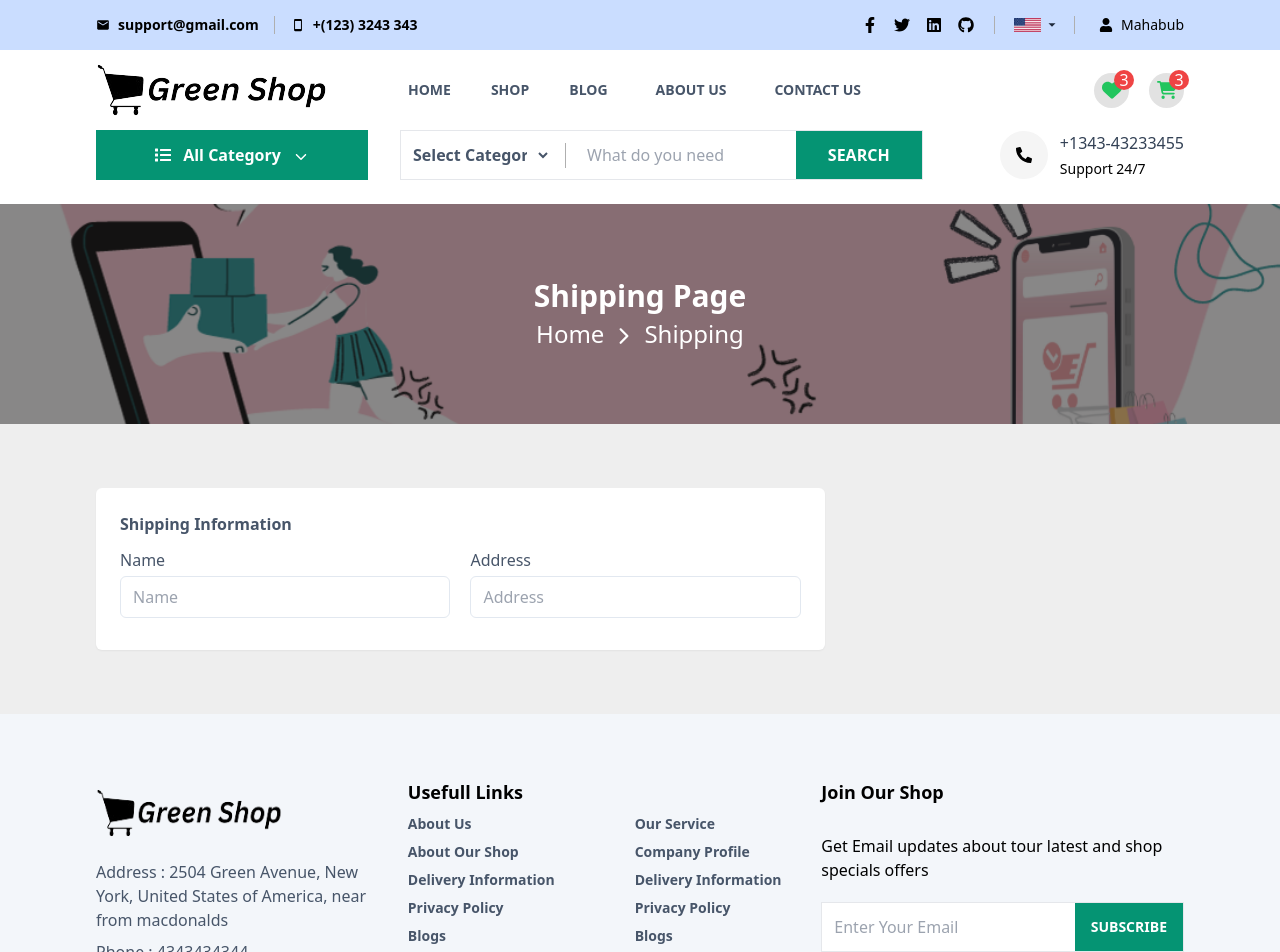
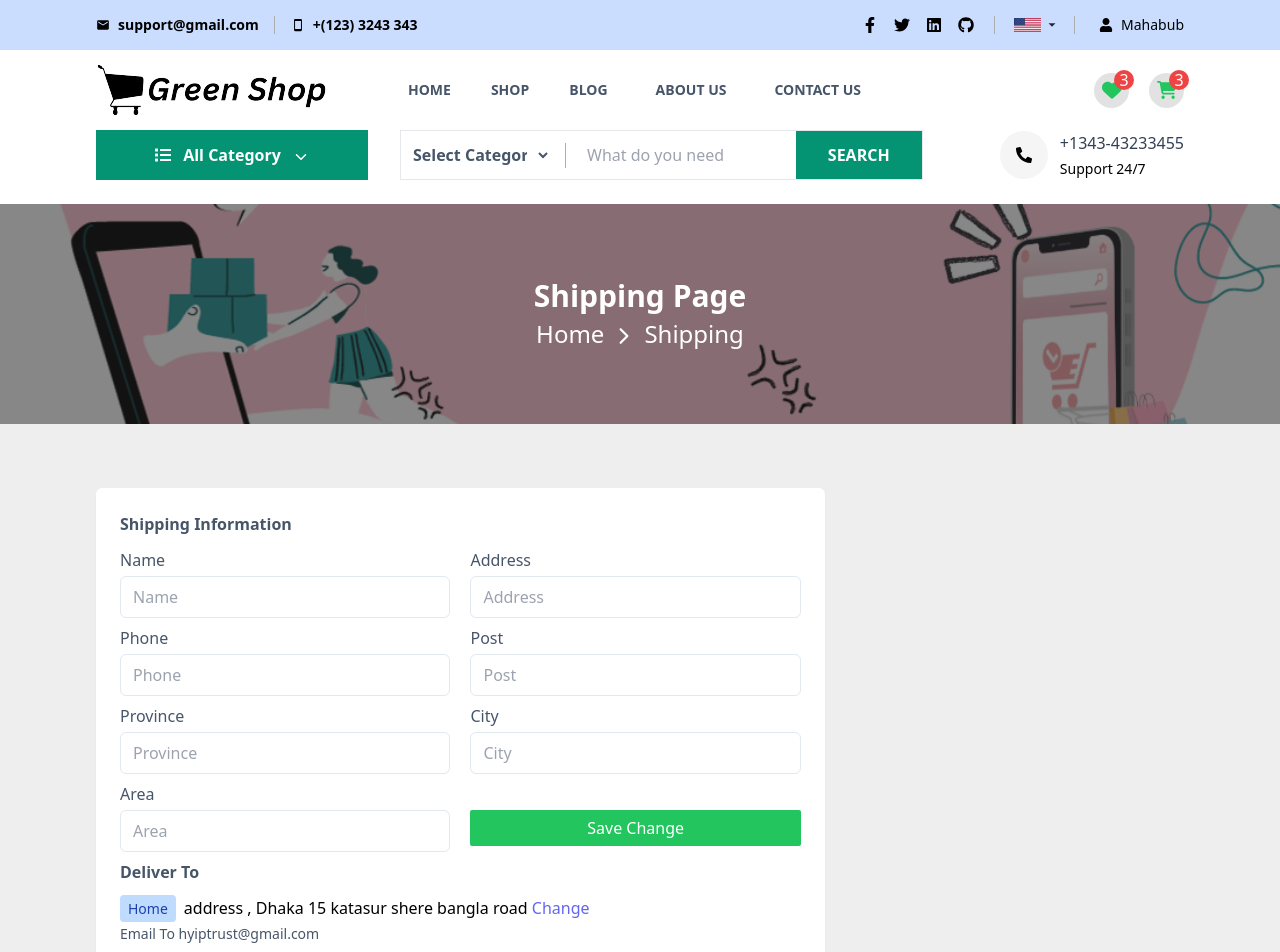
Before and after one commit to webdevmahabub/frontend-mern-multi-vendor-ecommerce, a React (Create React App) app: page /shipping in a window 1280 px wide. Shown: the top 952 px of the page. Built offline with nearby package versions, Linux system fonts and the light colour scheme.

Commit message:
Shipping Page Design Setup Part 2

```diff
--- a/src/pages/Shipping.jsx
+++ b/src/pages/Shipping.jsx
@@ -2,9 +2,13 @@
 import React from 'react';
 import Header from '../components/Header';
 import Footer from '../components/Footer';
-import { Link } from 'react-router-dom';
+import { Link, useLocation } from 'react-router-dom';
 import { IoIosArrowForward } from "react-icons/io";
 const Shipping = () => {
+
+    const {state } = useLocation()
+    console.log(state)
+
     return (
         <div>
           <Header/>
@@ -40,9 +44,50 @@ const Shipping = () => {
             <div className='flex flex-col gap-1 mb-2 w-full'>
                 <label htmlFor="address"> Address </label>
                 <input type="text" className='w-full px-3 py-2 border border-slate-200 outline-none focus:border-green-500 rounded-md' name="address" id="address" placeholder='Address' />
+                </div>
+            </div>
+            <div className='flex md:flex-col md:gap-2 w-full gap-5 text-slate-600'>
+            <div className='flex flex-col gap-1 mb-2 w-full'>
+                <label htmlFor="phone"> Phone </label>
+                <input type="text" className='w-full px-3 py-2 border border-slate-200 outline-none focus:border-green-500 rounded-md' name="phone" id="phone" placeholder='Phone' />
+            </div>
+            <div className='flex flex-col gap-1 mb-2 w-full'>
+                <label htmlFor="post"> Post </label>
+                <input type="text" className='w-full px-3 py-2 border border-slate-200 outline-none focus:border-green-500 rounded-md' name="post" id="post" placeholder='Post' />
+            </div>
+            </div>
+            <div className='flex md:flex-col md:gap-2 w-full gap-5 text-slate-600'>
+            <div className='flex flex-col gap-1 mb-2 w-full'>
+                <label htmlFor="province"> Province </label>
+                <input type="text" className='w-full px-3 py-2 border border-slate-200 outline-none focus:border-green-500 rounded-md' name="province" id="province" placeholder='Province' />
+            </div>
+            <div className='flex flex-col gap-1 mb-2 w-full'>
+                <label htmlFor="city"> City </label>
+                <input type="text" className='w-full px-3 py-2 border border-slate-200 outline-none focus:border-green-500 rounded-md' name="city" id="city" placeholder='City' />
+            </div>
+            </div>
+            <div className='flex md:flex-col md:gap-2 w-full gap-5 text-slate-600'>
+            <div className='flex flex-col gap-1 mb-2 w-full'>
+                <label htmlFor="area"> Area </label>
+                <input type="text" className='w-full px-3 py-2 border border-slate-200 outline-none focus:border-green-500 rounded-md' name="area" id="area" placeholder='Area' />
+            </div>
+            <div className='flex flex-col gap-1 mt-7 mb-2 w-full'>
+               <button className='px-3 py-[6px] rounded-sm hover:shadow-green-500/50 hover:shadow-lg bg-green-500 text-white'>Save Change </button>
             </div>
             </div>
                 </form>
+
+                <div className='flex flex-col gap-1'>
+                <h2 className='text-slate-600 font-semibold pb-2'>Deliver To</h2>
+                <p>
+                    <span className='bg-blue-200 text-blue-800 text-sm font-medium mr-2 px-2 py-1 rounded'>Home</span>
+                    <span>address , Dhaka 15 katasur shere bangla road </span>
+                    <span className='text-indigo-500 cursor-pointer'>Change </span>
+                </p>
+                <p className='text-slate-600 text-sm' >Email To hyiptrust@gmail.com</p>
+            </div>
+
+
                     </div>
                 </div>
             </div>
```
